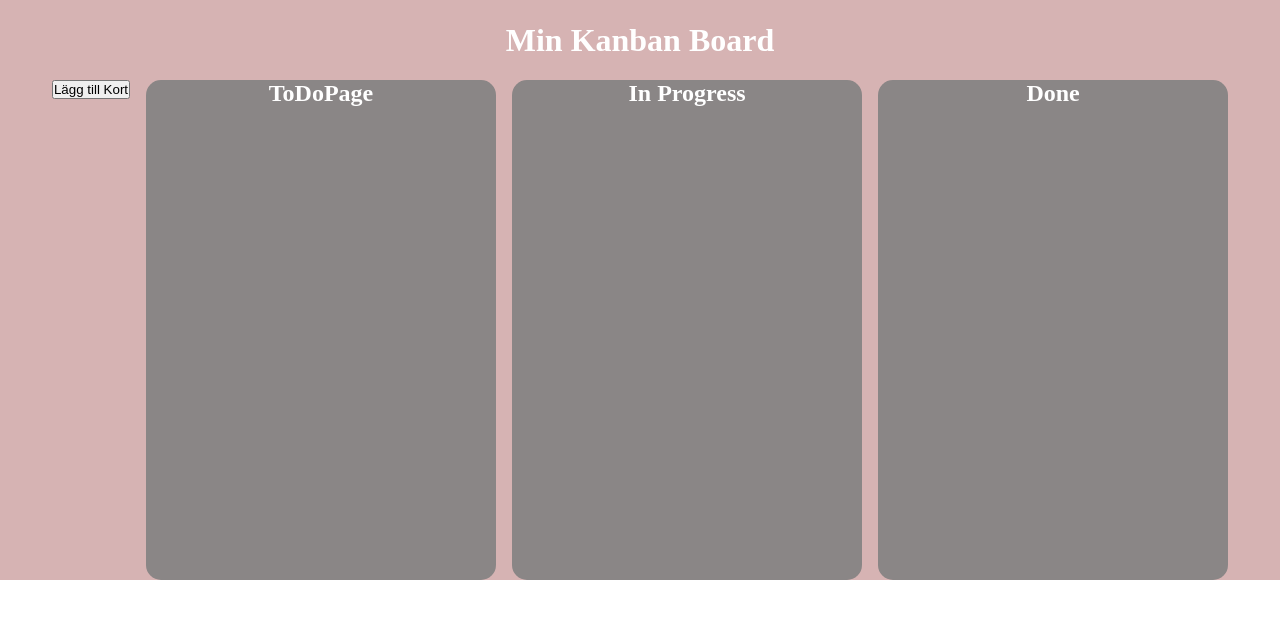
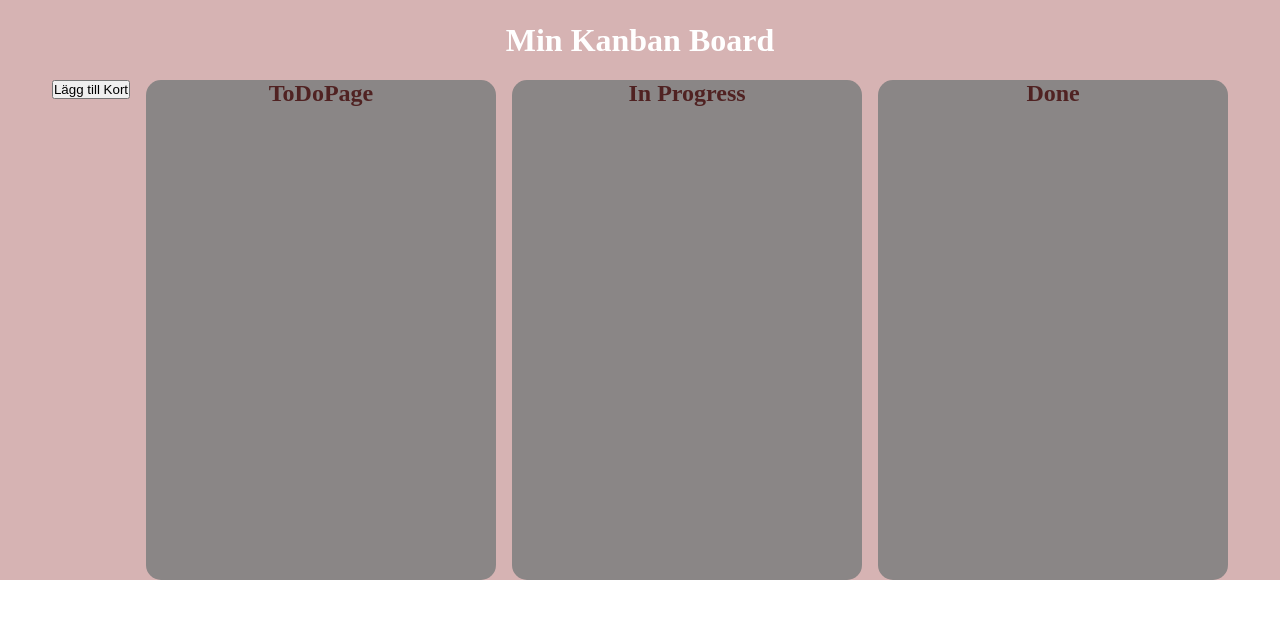
Before and after one commit to Fridbergs/kanban_board, a React (Vite) app: page / in a window 1280 px wide. Shown: the top 618 px of the page. Built offline with nearby package versions, Linux system fonts and the light colour scheme.

Commit message:
Fixade till links och routing - delete slutade fungera

```diff
--- a/src/Column.jsx
+++ b/src/Column.jsx
@@ -1,5 +1,6 @@
 import React, { useState } from "react";
 import ReadViewModal from "./ReadViewModal";
+import { Link } from "react-router-dom";
 
 function Column({
   name,
@@ -49,7 +50,9 @@ function Column({
 
   return (
     <div className="column">
-      <h2>{name}</h2>
+      <h2>
+        <Link to={`/${name}`}>{name}</Link>
+      </h2>
       {cards.map((card) => (
         <div
           key={card.id}
@@ -65,7 +68,7 @@ function Column({
           card={selectedCard}
           onClose={handleCloseModal}
           onUpdate={handleCardUpdate}
-          onRemoveCard={(cardId) => onRemoveCard(cardId, name)}
+          onRemoveCard={(cardId) => onRemove(cardId, name)}
         />
       )}
     </div>
--- a/src/index.css
+++ b/src/index.css
@@ -129,6 +129,11 @@ form > input {
   background-color: beige;
 }
 
+a {
+  color: #502222;
+  text-decoration: none;
+}
+
 .status {
   display: flex;
   justify-content: center;
```
